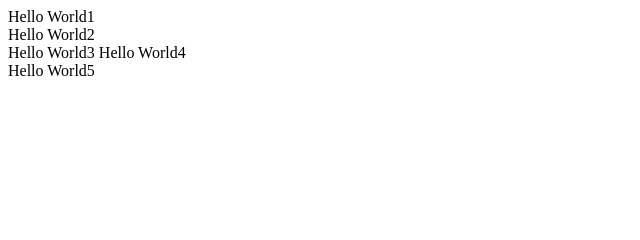
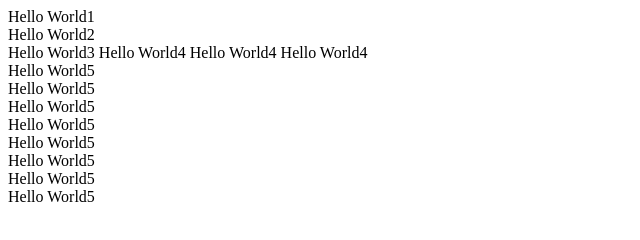
Before and after one commit to junho-myeong/Front-End, a plain HTML site: page starter1/index.html in a window 1280 px wide. Shown: the whole page, without its empty margins (0-640 px from the left). Drawn offline with Linux system fonts and the light colour scheme.

Commit message:
html head

```diff
--- a/starter/index.html
+++ b/starter1/index.html
@@ -11,6 +11,15 @@
   <div>Hello World2</div>
   <span>Hello World3</span>
   <span>Hello World4</span>
+  <span>Hello World4</span>
+  <span>Hello World4</span>
+  <div>Hello World5</div>
+  <div>Hello World5</div>
+  <div>Hello World5</div>
+  <div>Hello World5</div>
+  <div>Hello World5</div>
+  <div>Hello World5</div>
+  <div>Hello World5</div>
   <div>Hello World5</div>
 </body>
 </html>
--- /dev/null
+++ b/starter1/main.css
@@ -0,0 +1,3 @@
+div {
+  color: red;
+}
--- /dev/null
+++ b/test2/CSS/main.css
@@ -0,0 +1,5 @@
+div {
+  width: 500px;
+  height: 500px;
+  background: url("/test2/images/logo.png");
+}
--- /dev/null
+++ b/test2/JS/main.js
@@ -0,0 +1 @@
+console.log("hello world!!")
```
Also changed, not shown: test2/about/about.html (added, +12 -0 lines), test2/index.html (added, +42 -0 lines), starter/main.css (deleted), test2/images/logo.png (added).
